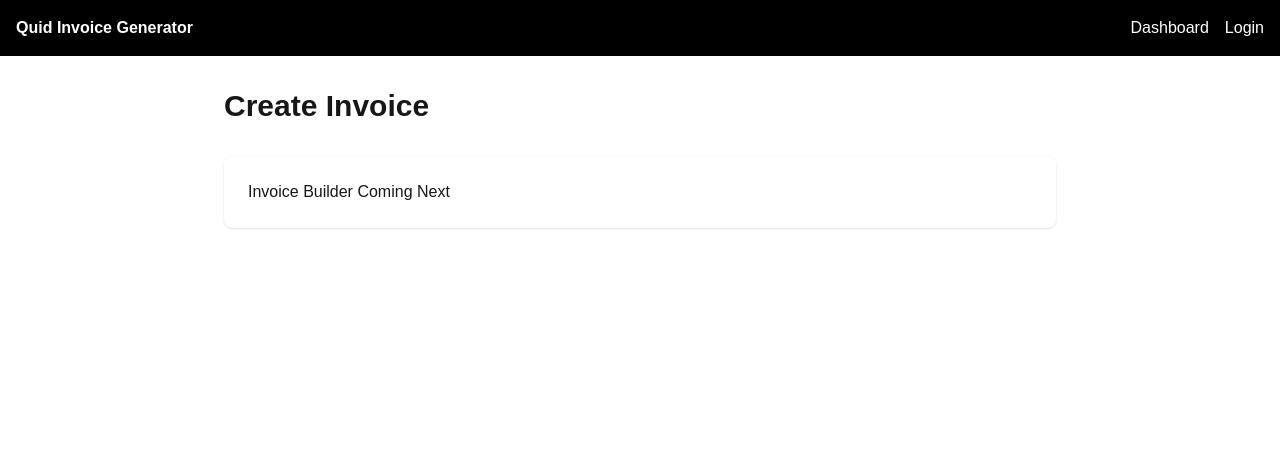
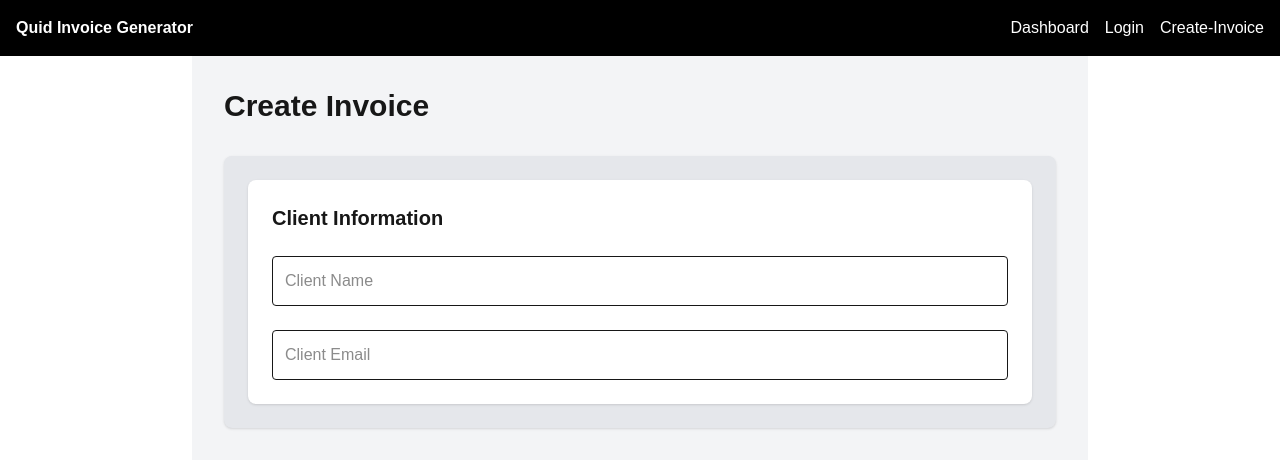
Before and after one commit to devansh-jagtap/quid, a Next.js app: page /create-invoice in a window 1280 px wide. Shown: the top 470 px of the page. Built offline with nearby package versions, Linux system fonts and the light colour scheme.

Commit message:
here initial create-invoice changes

```diff
--- a/app/create-invoice/page.tsx
+++ b/app/create-invoice/page.tsx
@@ -1,17 +1,25 @@
+"use client"
+
 export default function CreateInvoicePage() {
   return (
-    <div className="max-w-4xl mx-auto p-8">
+    <div className="max-w-4xl mx-auto p-8 bg-gray-100">
+      <h1 className="text-3xl font-bold mb-8">Create Invoice</h1>
 
-      <h1 className="text-3xl font-bold mb-8">
-        Create Invoice
-      </h1>
+      <div className="bg-gray-200 shadow rounded-lg p-6">
+        <div className="bg-white shadow rounded-lg p-6 space-y-6">
+          <h2 className="text-xl font-semibold">Client Information</h2>
 
-      <div className="bg-white shadow rounded-lg p-6">
+          <input
+            placeholder="Client Name"
+            className="w-full border p-3 rounded"
+          />
 
-        <p>Invoice Builder Coming Next</p>
-
+          <input
+            placeholder="Client Email"
+            className="w-full border p-3 rounded"
+          />
+        </div>
       </div>
-
     </div>
-  )
+  );
 }
--- a/components/Navbar.tsx
+++ b/components/Navbar.tsx
@@ -21,6 +21,10 @@ export default function Navbar() {
           Login
         </Link>
 
+        <Link href="/create-invoice"
+        className="hover:text-gray-300">
+        Create-Invoice
+        </Link>
       </div>
 
     </div>
```
